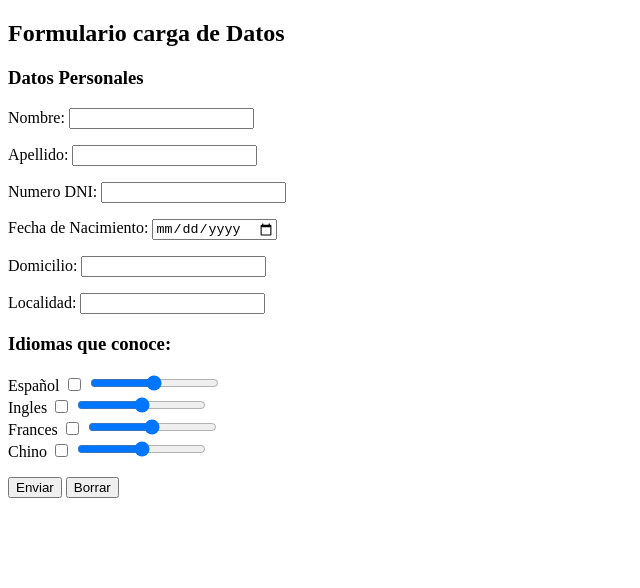
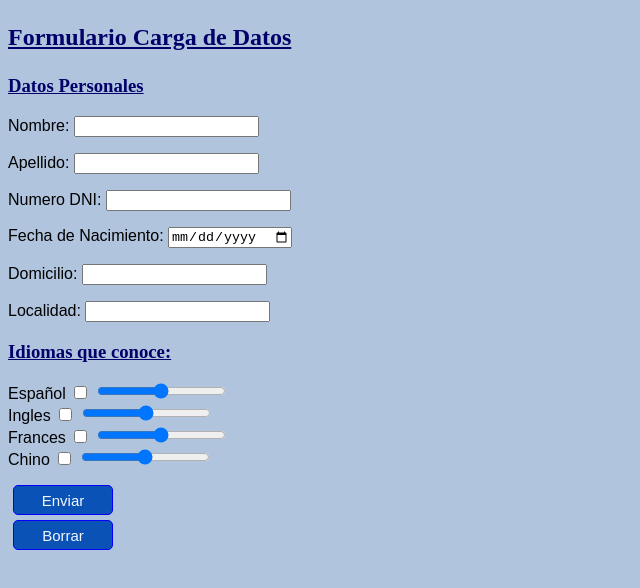
Before and after one commit to Mili-Ranaldi2609/SistemasDeProcesamientos_MILI_RANALDI, a plain HTML site: page tp_2formulario.html in a window 1280 px wide. Shown: the whole page, without its empty margins (0-640 px from the left). Drawn offline with Linux system fonts and the light colour scheme.

Commit message:
tp2 formulario terminado

```diff
--- a/tp_2formulario.html
+++ b/tp_2formulario.html
@@ -3,7 +3,36 @@
 <html>
 <head>
     <meta charset="utf-8">
-    <title>tp2</title>
+    <title>Formulario de Datos</title>
+    <style>
+        button{  width: 10%;
+            display: flex;
+            align-items:center ;
+            justify-content: center;
+            padding-top: center;}
+            .buttons button{
+            width: 100px;
+            height: 30px;
+            margin: 5px;
+            border-radius: 5px;
+            border: 1px solid blue;
+            background-color: #0a52b5;
+            color: aliceblue;
+            font-size: 15px;}
+
+        body{
+            font-family: sans-serif;
+            background-color: lightsteelblue;
+            padding-top: center;
+            justify-content: center;
+            margin-left: center;
+            margin-right: center;
+        }
+        h2,h3{
+            font-family: 'Times New Roman', Times, serif;
+            color: rgb(1, 1, 105);
+        }
+    </style>
     <script>
         function mostrarDatos(){
                 vnombre=document.getElementById("nombre").value;
@@ -13,14 +42,30 @@
                 vfecha=document.getElementById("fecha").value;
                 vdomicilio=document.getElementById("dom").value;
                 vlocalidad=document.getElementById("loc").value;
+                /*rangos*/
+                var rango1 = document.getElementById("rango1").value;
+                var rango2 = document.getElementById("rango2").value;
+                var rango3 = document.getElementById("rango3").value;
+                var rango4 = document.getElementById("rango4").value;
 
-                /*a*/
+                var checkboxes = document.getElementsByName("idioma");
+                var idiomasSeleccionados = [];
+                for (var i = 0; i < checkboxes.length; i++) {
+                    if (checkboxes[i].checked) {
+                        idiomasSeleccionados.push(checkboxes[i].value);
+                    }
+                }
+                vespaniol=document.getElementById("box1").value;
+                vingles=document.getElementById("box2").value;
+                vfrances=document.getElementById("box3").value;
+                vchino=document.getElementById("box4").value;
+                /*a
                 idiomas=[];
                 vespaniol=document.getElementById("box1");
                 vingles=document.getElementById("box2");
                 vfrances=document.getElementById("box3");
                 vchino=document.getElementById("box4");
-                /*si estan marcadas se agregan*/
+                /*si estan marcadas se agregan*//*
                 if(vespaniol.checked){
                     idiomas.push(vespaniol.value);
                 }
@@ -33,12 +78,13 @@
                 if(vchino.checked){
                     idiomas.push(vchino.value);
                 }
-                /*Para imprimir todas las opciones juntas se concatenan*/
+                /*Para imprimir todas las opciones juntas se concatenan*//*
                 idiom=" ";
                 for(i=0; i<idiomas.length;i++){
                     element=idiomas[i];
                     idiom+=element+" - ";
-                }
+                }*/
+
 
                 document.write("Nombre: "+vnombre+"<br/>")
 
@@ -47,16 +93,20 @@
                 document.write("Fecha de nacimiento: "+vfecha+"<br/>")
                 document.write("Domicilio: "+vdomicilio+"<br/>")
                 document.write("Localidad: "+vlocalidad+"<br/>")
-                document.write("Idiomas seleccionados: "+idiom+"<br/>")
+                document.write("Idiomas seleccionados: " + idiomasSeleccionados.join(", ")+"<br/>");
+                document.write("Usted sabe de "+vespaniol+" un porcentaje de: "+rango1+"%<br>")
+                document.write("Usted sabe de "+vingles+" un porcentaje de: "+rango2+"%<br>")
+                document.write("Usted sabe de "+vfrances+" un porcentaje de: "+rango3+"%<br>")
+                document.write("Usted sabe de "+vchino+" un porcentaje de: "+rango4+"%<br>")
 
         }
     </script>
 </head>
 <body>
 
-        <h2>Formulario carga de Datos</h2>
+        <h2><u><p>Formulario Carga de Datos</p></u></h2>
         <p></p>
-        <h3>Datos Personales</h3>
+        <h3><u>Datos Personales</u></h3>
         <form action="" name="form" method="post">
             <label for="nombre">Nombre:</label>
                 <input type="text" id="nombre">
@@ -76,28 +126,30 @@
             <label for="loc">Localidad:</label>
                 <input type="text" id="loc"><br>
 
-            <h3>Idiomas que conoce:</h3>
+            <h3><U>Idiomas que conoce:</U></h3>
 
             <label for="box1">Español </label>
-                <input type="checkbox" name="idioma" id="box1" value="espaniol">
-                <input type="range" step="10" min="0" max="100" id="rango1" value="50"><br>
+                <input type="checkbox" name="idioma" id="box1" value="español">
+                <input type="range" step="10" min="0" max="100" name="idioma" id="rango1" value="50"><br>
             <label for="box2">Ingles</label>
                 <input type="checkbox" name="idioma" id="box2" value="ingles">
-                <input type="range" step="10" min="0"  max="100" id="rango2" value="50"><br>
+                <input type="range" step="10" min="0" max="100" name="idioma" id="rango2" value="50"><br>
             <label for="box3">Frances</label>
                 <input type="checkbox" name="idioma" id="box3" value="frances">
-                <input type="range" step="10" min="0" max="100" id="rango3" value="50" ><br>
+                <input type="range" step="10" min="0" max="100" name="idioma" id="rango3" value="50" ><br>
             <label for="box3">Chino</label>
                 <input type="checkbox" name="idioma" id="box4" value="chino">
-                <input type="range" step="10" min="0" max="100" id="rango4" value="50"><br>
+                <input type="range" step="10" min="0" max="100" name="idioma" id="rango4" value="50"><br>
+
             <p></p>
-
             </select>
 
+            <div class="buttons">
             <button type="submit" onClick="mostrarDatos()">Enviar</button>
             <button type="reset">Borrar</button>
+            </div>
 
 
-        </form>
+    </form>
 </body>
 </html>
```
